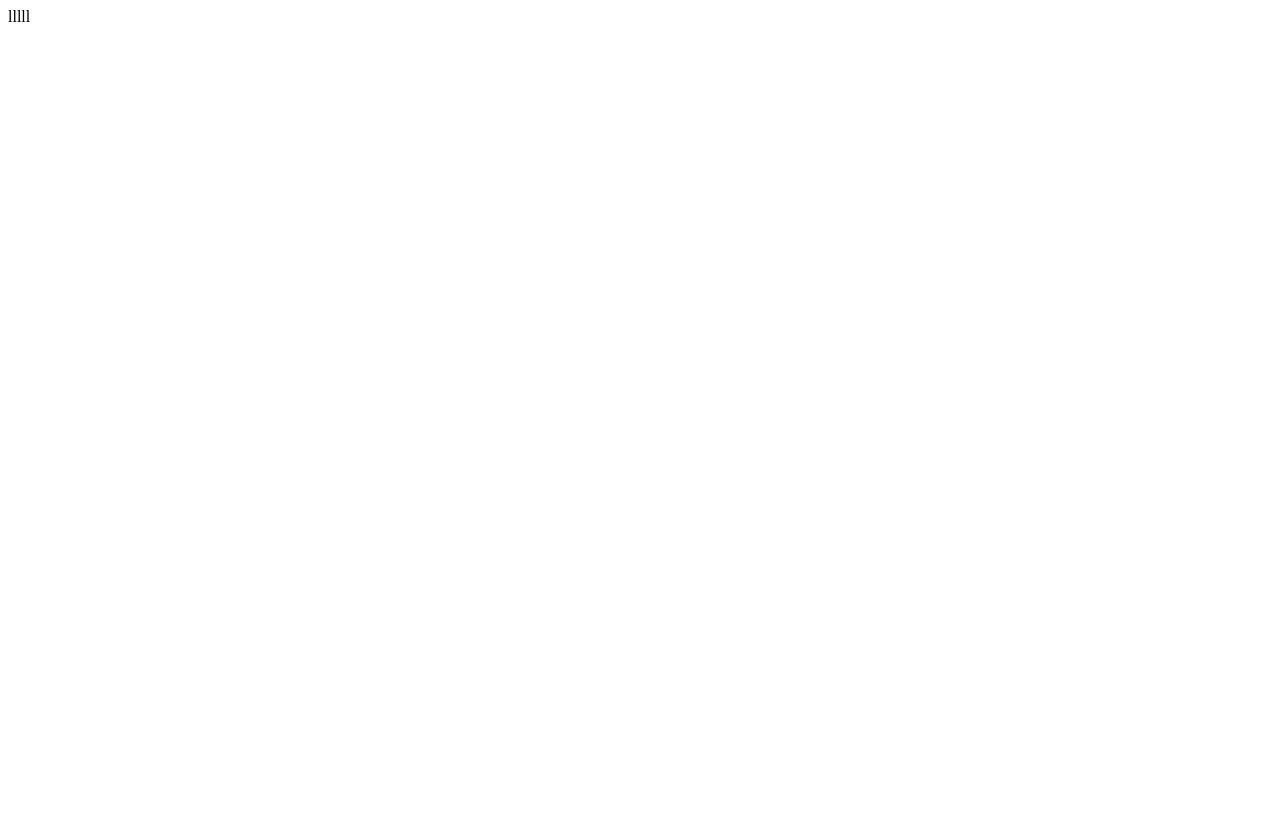
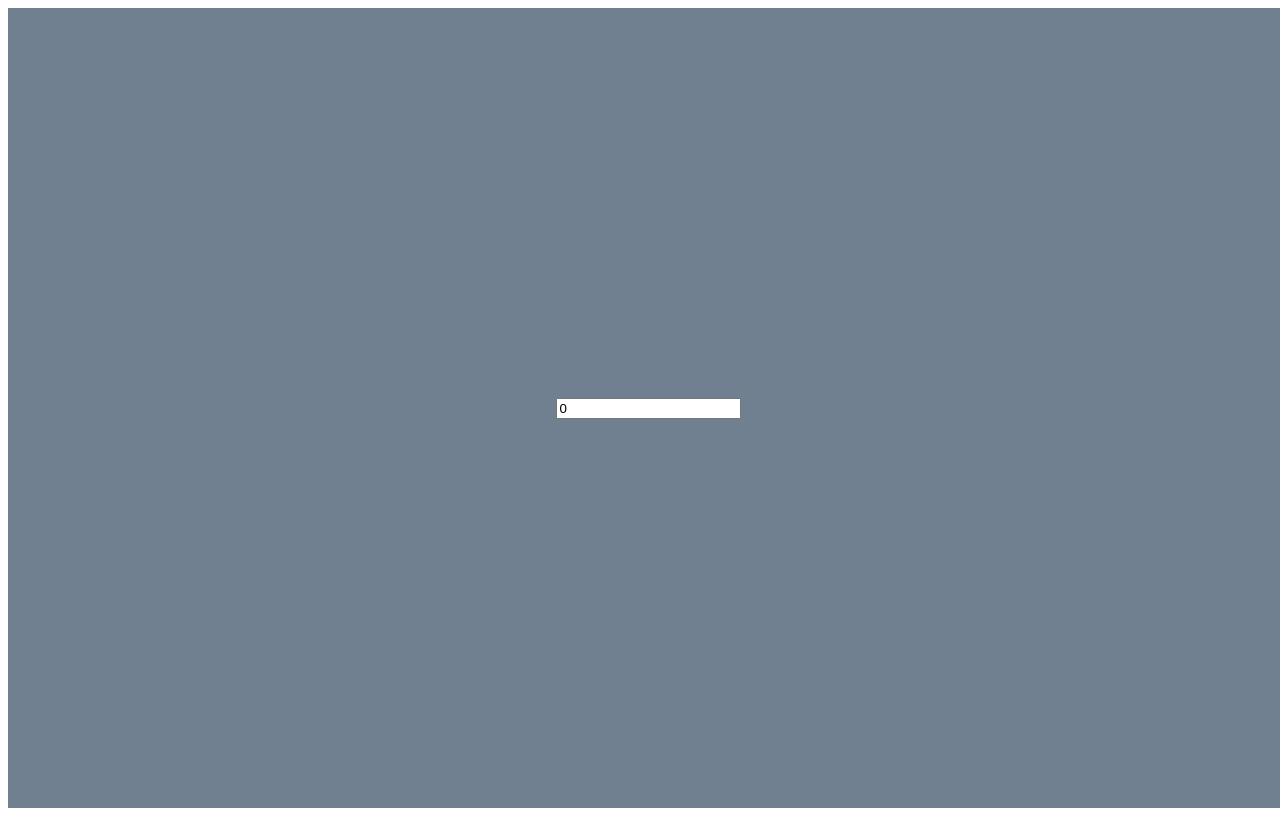
Before and after one commit to bobbyDeepak1415/Traffic_Lights, a React (Vite) app: page / in a window 1280 px wide. Built offline with nearby package versions, Linux system fonts and the light colour scheme.

Commit message:
changes made

```diff
--- a/src/Loader/LoaderComponent.jsx
+++ b/src/Loader/LoaderComponent.jsx
@@ -1,9 +1,21 @@
-import React from 'react'
+import React, { useState } from 'react'
+import './LoaderComponent.css'
+
+const Loader=({boxNums})=>{
+
+}
 
 const LoaderComponent = () => {
+
+  const [boxNums,setBoxNums]=useState(0)
+
   return (
-    <div>
-      lllll
+    <div className='container'>
+
+      <input value={boxNums}/>
+
+      <Loader boxNums={boxNums}/>
+
     </div>
   )
 }
```
